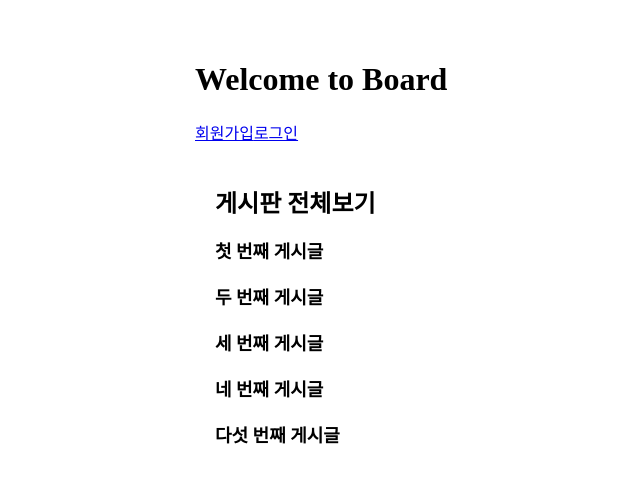
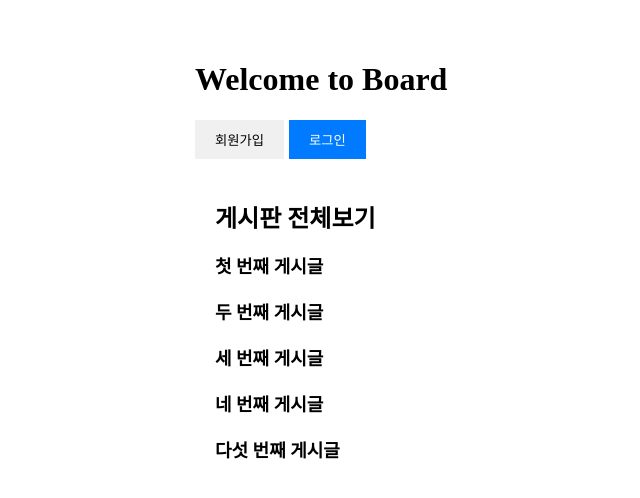
Before and after one commit to soulchicken/board, a React (Create React App) app: page / in a window 1280 px wide. Shown: the top 498 px of the page, without its empty margins (145-785 px from the left). Built offline with nearby package versions, Linux system fonts and the light colour scheme; no server answers.

Commit message:
Feat: 로그인, 회원가입 버튼 구현

```diff
--- /dev/null
+++ b/src/components/button/LoginBtn.jsx
@@ -0,0 +1,15 @@
+import React from 'react'
+import { useNavigate } from 'react-router-dom';
+import styles from './LoginBtn.module.css'
+
+const LoginButton = () => {
+  const navigate = useNavigate();
+
+  return (
+    <button className={styles.button} onClick={() => navigate('/login')}>
+      로그인
+    </button>
+  );
+}
+
+export default LoginButton
--- /dev/null
+++ b/src/components/button/LoginBtn.module.css
@@ -0,0 +1,11 @@
+.button {
+    background-color: #007bff;
+    color: white;
+    border: none;
+    padding: 10px 20px;
+    cursor: pointer;
+  }
+
+  .button:hover {
+    background-color: #0056b3;
+  }
--- /dev/null
+++ b/src/components/button/SignupBtn.jsx
@@ -0,0 +1,15 @@
+import React from 'react'
+import { useNavigate } from 'react-router-dom';
+import styles from './SignupBtn.module.css'
+
+const SignupButton = () => {
+  const navigate = useNavigate();
+
+  return (
+    <button className={styles.button} onClick={() => navigate('/signup')}>
+      회원가입
+    </button>
+  );
+}
+
+export default SignupButton;
--- /dev/null
+++ b/src/components/button/SignupBtn.module.css
@@ -0,0 +1,13 @@
+.button {
+    background-color: #f0f0f0;
+    border: none;
+    padding: 10px 20px;
+    margin-right: 5px;
+    cursor: pointer;
+  }
+
+
+.button:hover {
+  color: white;
+  background-color: #0056b3;
+}
--- a/src/pages/MainPage.jsx
+++ b/src/pages/MainPage.jsx
@@ -3,6 +3,8 @@ import { Link } from 'react-router-dom';
 import axios from 'axios';
 import PostList from '../components/board/PostList';
 import LogoutButton from '../components/button/LogoutBtn';
+import SignupButton from '../components/button/SignupBtn';
+import LoginButton from '../components/button/LoginBtn';
 
 const MainPage = () => {
   const [isLogin, setIsLogin] = useState(false);
@@ -68,8 +70,8 @@ const MainPage = () => {
             <LogoutButton setIsLogin={setIsLogin}/>
           </>
         : <>
-            <Link to="/signup">회원가입</Link>
-            <Link to="/login">로그인</Link>
+            <SignupButton />
+            <LoginButton />
           </>
       }
       <PostList posts={posts}/>
```
